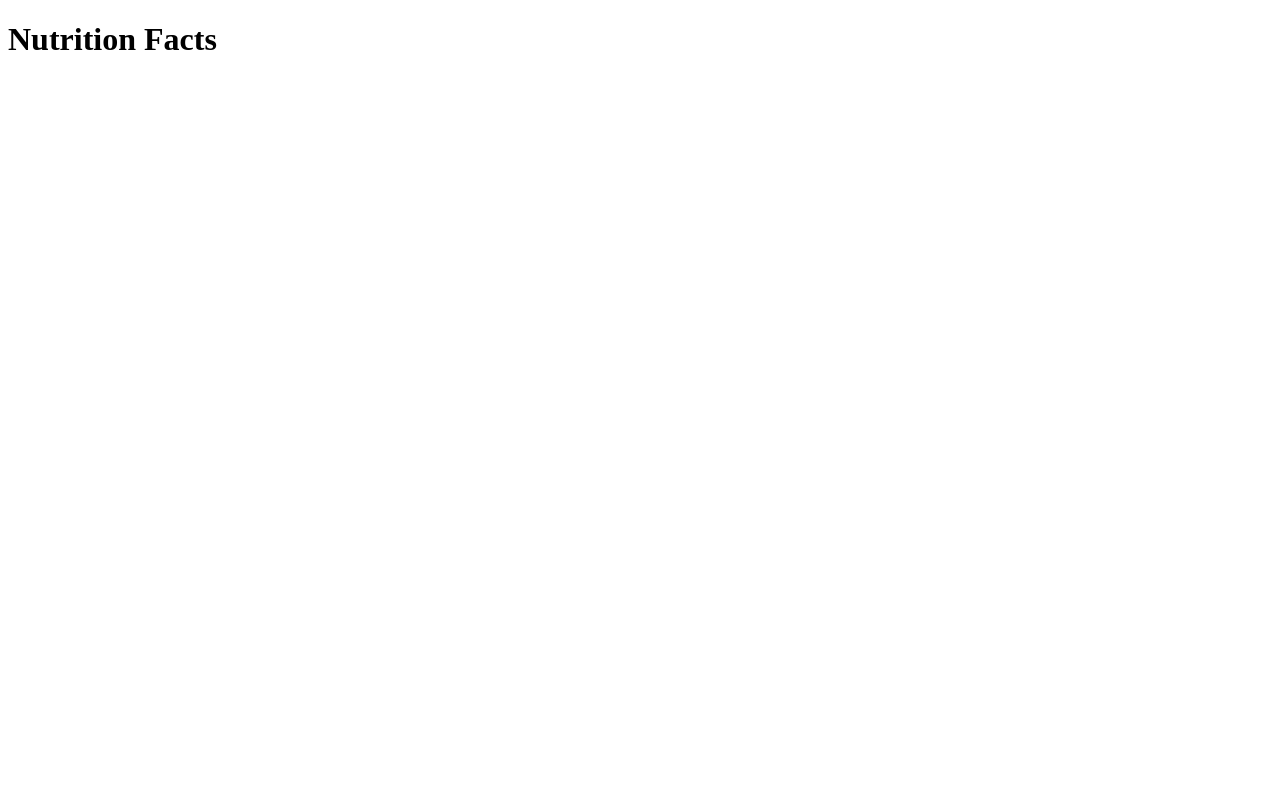
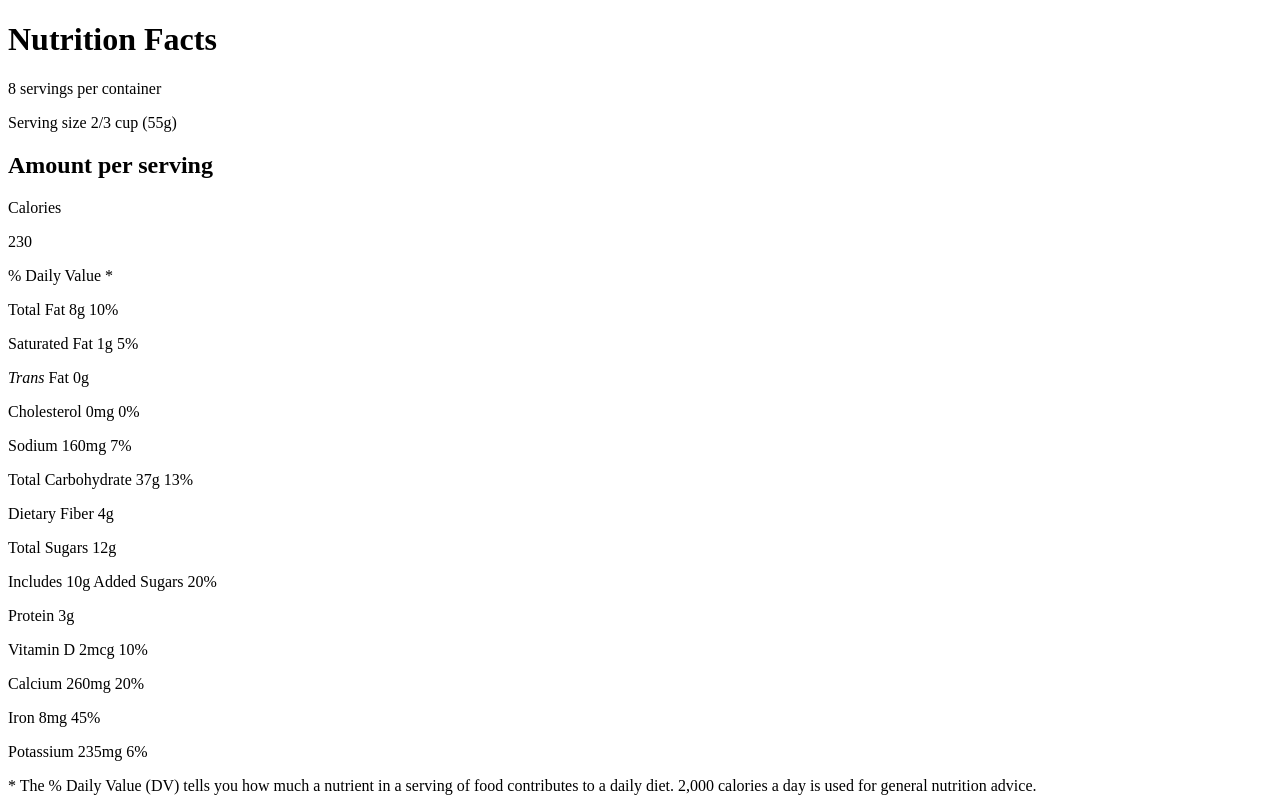
Before and after one commit to Muhammad-Uzair99/FreeCodeCampPracticeCourses, a plain HTML site: page Responsive-Web-Design/Learn-Typography-by-Building-a-Nutrition-Label/nutrition-label.html in a window 1280 px wide. Drawn offline with Linux system fonts and the light colour scheme.

Commit message:
Enhance Nutrition Label with HTML structure
In this commit, I've expanded the 'nutrition-label.html' file within the 'Learn-Typography-by-Building-a-Nutrition-Label' project. The HTML structure now includes a detailed Nutrition Label with the following components:

=> A header with 'Nutrition Facts', serving information, and serving size.
=> Calorie information.
=> Daily Value percentages for various nutrients.
=> A note explaining the % Daily Value.

Please note that the 'styles.css' file is still empty, so the styling is pending. This commit focuses on enriching the HTML structure of the Nutrition Label, making it ready for future typography and styling enhancements.

```diff
--- a/Responsive-Web-Design/Learn-Typography-by-Building-a-Nutrition-Label/nutrition-label.html
+++ b/Responsive-Web-Design/Learn-Typography-by-Building-a-Nutrition-Label/nutrition-label.html
@@ -8,6 +8,49 @@
   <link href="./styles.css" rel="stylesheet">
 </head>
 <body>
-  <h1>Nutrition Facts</h1>
+  <div class="label">
+    <header>
+      <h1 class="bold">Nutrition Facts</h1>
+      <div class="divider"></div>
+      <p>8 servings per container</p>
+      <p class="bold">Serving size <span>2/3 cup (55g)</span></p>
+    </header>
+    <div class="divider large"></div>
+    <div class="calories-info">
+      <div class="left-container">
+        <h2 class="bold small-text">Amount per serving</h2>
+        <p>Calories</p>
+      </div>
+      <span>230</span>
+    </div>
+    <div class="divider medium"></div>
+    <div class="daily-value small-text">
+      <p class="bold right no-divider">% Daily Value *</p>
+      <div class="divider"></div>
+      <p><span><span class="bold">Total Fat</span> 8g</span> <span class="bold">10%</span></p>
+      <p class="indent no-divider">Saturated Fat 1g <span class="bold">5%</span></p>
+      <div class="divider"></div>
+      <p class="indent no-divider"><span><i>Trans</i> Fat 0g</span></p>
+      <div class="divider"></div>
+      <p><span><span class="bold">Cholesterol</span> 0mg</span> <span class="bold">0%</span></p>
+      <p><span><span class="bold">Sodium</span> 160mg</span> <span class="bold">7%</span></p>
+      <p><span><span class="bold">Total Carbohydrate</span> 37g</span> <span class="bold">13%</span></p>
+      <p class="indent no-divider">Dietary Fiber 4g</p>
+      <div class="divider"></div>
+      <p class="indent no-divider">Total Sugars 12g</p>
+      <div class="divider double-indent"></div>
+      <p class="double-indent no-divider">Includes 10g Added Sugars <span class="bold">20%</span>
+      <div class="divider"></div>
+      <p class="no-divider"><span class="bold">Protein</span> 3g</p>
+      <div class="divider large"></div>
+      <p>Vitamin D 2mcg <span>10%</span></p>
+      <p>Calcium 260mg <span>20%</span></p>
+      <p>Iron 8mg <span>45%</span></p>
+      <p class="no-divider">Potassium 235mg <span>6%</span></p>
+    </div>
+    <div class="divider medium"></div>
+    <p class="note">* The % Daily Value (DV) tells you how much a nutrient in a serving of food contributes to a daily
+      diet. 2,000 calories a day is used for general nutrition advice.</p>
+  </div>
 </body>
 </html>
```
